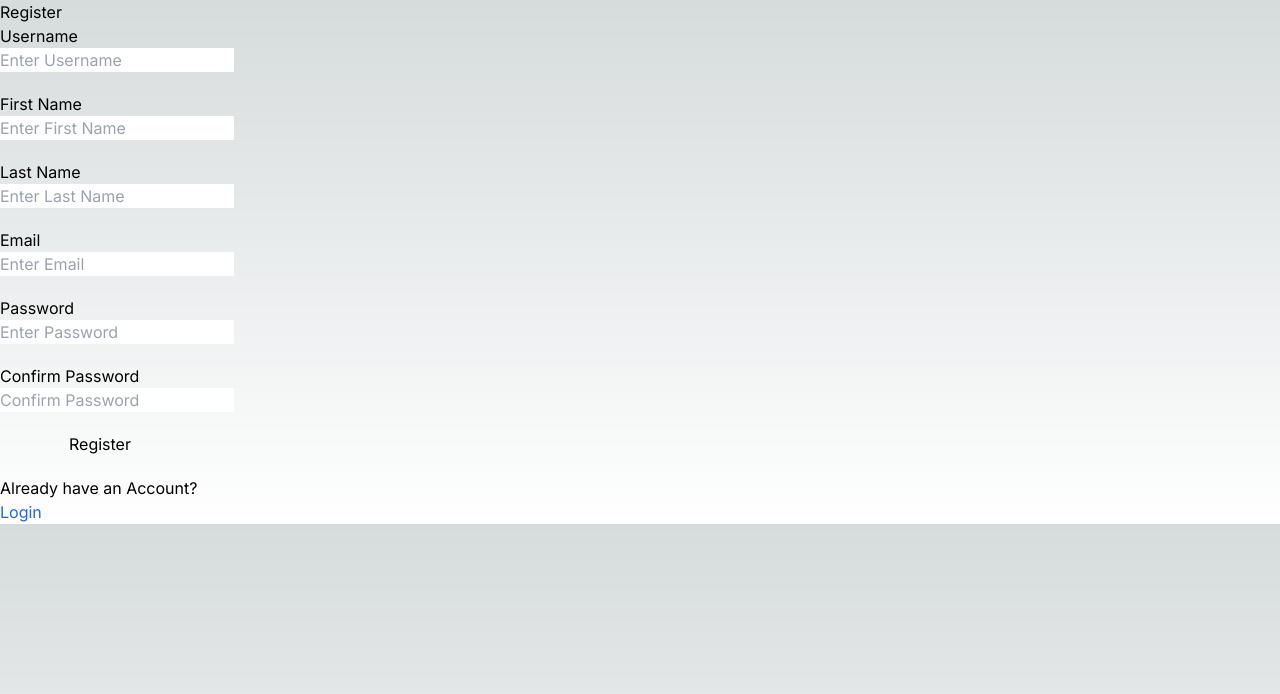
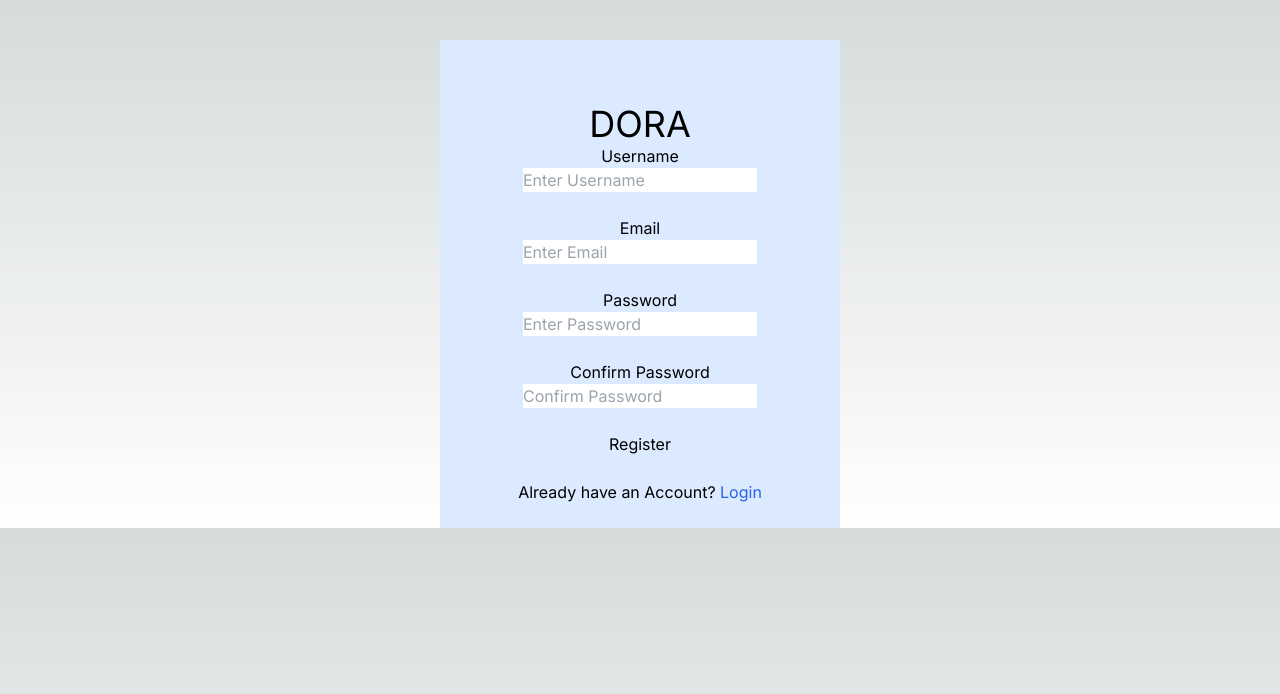
Before and after one commit to saeagleson/DORA, a Next.js app: page / in a window 1280 px wide. Shown: the top 694 px of the page. Built offline with nearby package versions, Linux system fonts and the light colour scheme.

Commit message:
Page1: format 1

```diff
--- a/package.json
+++ b/package.json
@@ -10,7 +10,7 @@
   },
   "dependencies": {
     "firebase": "^10.11.0",
-    "next": "14.2.1",
+    "next": "^14.2.1",
     "react": "^18",
     "react-dom": "^18"
   },
--- a/src/app/page.tsx
+++ b/src/app/page.tsx
@@ -88,61 +88,44 @@ const Register = () => {
 
     return (
         <div>
-            <div className=''>
+            <div className="max-w-[400px] w-full mx-auto mt-10 bg-blue-100 p-6 text-center font-['Aptos (Body)']">
 
-                <span>Register</span>
-                <form onSubmit={handleSubmit} className="w-[200px] flex flex-col gap-5">
+                <div className="mt-10 text-4xl">DORA</div>
+                <form onSubmit={handleSubmit} className="flex flex-col gap-6">
 
                 {/* Username */}
                 <div>
-                    <label>
+                    <div>
                         <span>Username</span>
-                    </label>
+                    </div>
                     <input type="text" placeholder="Enter Username" value={username} onChange={(e)=>setUsername(capitalizeFirstLetter(e.target.value.trim()))}/>
                     {errors.username && <span className='text-sm text-red-600'>{errors.username}</span>}
                 </div>
 
-                {/* First Name */}
-                <div>
-                    <label>
-                        <span>First Name</span>
-                    </label>
-                    <input type="text" placeholder="Enter First Name" value={firstName} onChange={(e)=>setFirstName(capitalizeFirstLetter(e.target.value.trim()))}/>
-                    {errors.firstName && <span className='text-sm text-red-600'>{errors.firstName}</span>}
-                </div>
-
-                {/* Last Name */}
-                <div>
-                    <label>
-                        <span>Last Name</span>
-                    </label>
-                    <input type="text" placeholder="Enter Last Name" value={lastName} onChange={(e)=>setLastName(capitalizeFirstLetter(e.target.value.trim()))}/>
-                    {errors.lastName && <span className='text-sm text-red-600'>{errors.lastName}</span>}
-                </div>
 
                 {/* Email */}
                 <div>
-                <label>
+                <div>
                     <span>Email</span>
-                </label>
+                </div>
                 <input type="email" placeholder="Enter Email" value={email} onChange ={(e)=>setEmail(e.target.value)}/>
                 {errors.email && <span className='text-sm text-red-500'>{errors.email}</span>}
                 </div>
 
                 {/* Password */}
                 <div>
-                <label>
+                <div>
                     <span>Password</span>
-                </label>
+                </div>
                 <input type="password" placeholder="Enter Password" value={password} onChange = {(e)=>setPassword(e.target.value)}/>
                 {errors.password && <span className='text-sm text-red-500'>{errors.password}</span>}
                 </div>
 
                 {/* Confirm Password */}
                 <div>
-                <label>
+                <div>
                     <span>Confirm Password</span>
-                </label>
+                </div>
                 <input type="password" placeholder="Confirm Password" value={confirmPassword} onChange = {(e)=>setConfirmPassword(e.target.value)}/>
                 {errors.confirmPassword && <span className='text-sm text-red-500'>{errors.confirmPassword}</span>}
                 </div>
```
Also changed, not shown: 1 other file (tests, documents, lock files or other folders).
